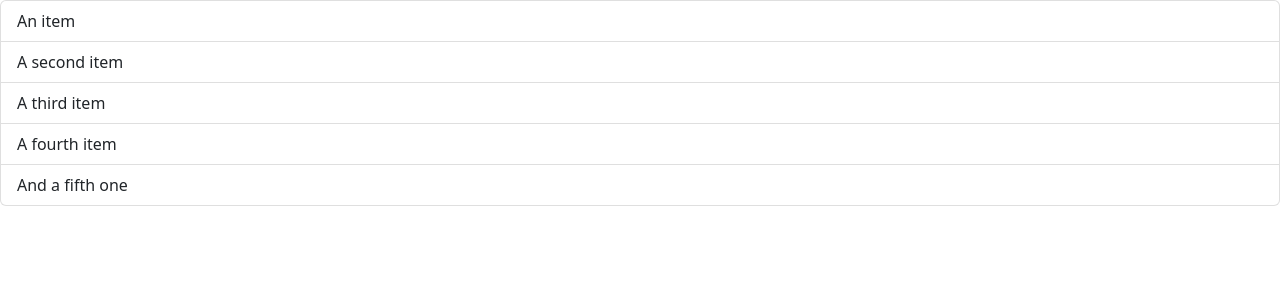
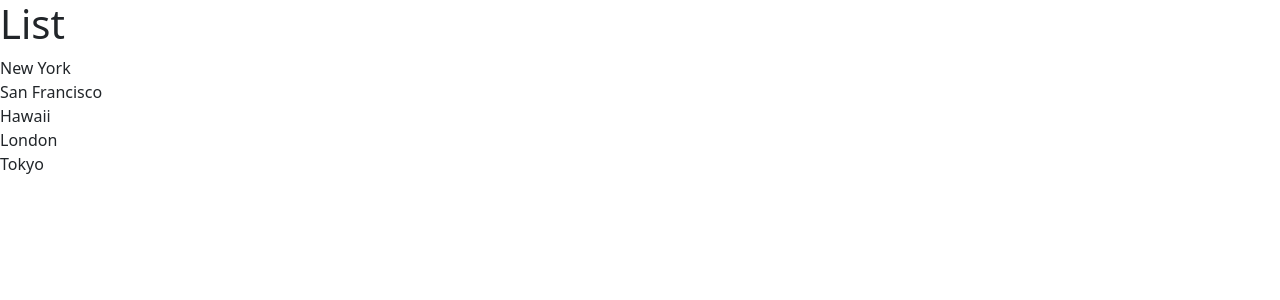
Before and after one commit to isabelchua/test-project, a React (Vite) app: page / in a window 1280 px wide. Shown: the top 300 px of the page. Built offline with nearby package versions, Linux system fonts and the light colour scheme.

Commit message:
20230628

```diff
--- a/src/components/ListGroup.tsx
+++ b/src/components/ListGroup.tsx
@@ -1,11 +1,22 @@
 function ListGroup() {
-	return <ul className="list-group">
-	<li className="list-group-item">An item</li>
-	<li className="list-group-item">A second item</li>
-	<li className="list-group-item">A third item</li>
-	<li className="list-group-item">A fourth item</li>
-	<li className="list-group-item">And a fifth one</li>
- </ul>
+  const items = ["New York", "San Francisco", "Hawaii", "London", "Tokyo"];
+
+  return (
+    <>
+      <h1>List</h1>
+
+      <ul className="list-group">
+        {items.map((item) => (
+          <li>{item}</li>
+        ))}
+        {/* <li className="list-group-item">An item</li>
+        <li className="list-group-item">A second item</li>
+        <li className="list-group-item">A third item</li>
+        <li className="list-group-item">A fourth item</li>
+        <li className="list-group-item">And a fifth one</li> */}
+      </ul>
+    </>
+  );
 }
 
 export default ListGroup;
```
